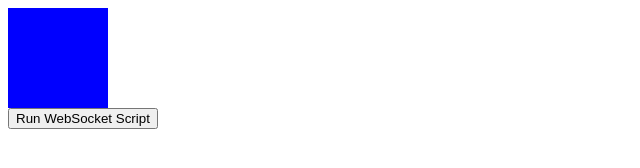
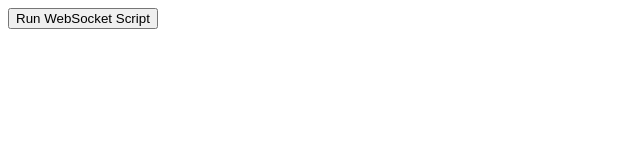
Before and after one commit to ivkalita/web-game, a plain HTML site: page web/index.html in a window 1280 px wide. Shown: the whole page, without its empty margins (0-640 px from the left). Drawn offline with Linux system fonts and the light colour scheme.

Commit message:
Remove style.css and test-block

```diff
--- a/web/assets/css/style.css
+++ /dev/null
@@ -1,6 +0,0 @@
-.test-block {
-	display: block;
-	background-color: blue;
-	width: 100px;
-	height: 100px;
-}
--- a/web/index.html
+++ b/web/index.html
@@ -3,11 +3,9 @@
 <head>
     <meta charset="UTF-8">
     <title>Websocket test page</title>
-    <link rel="stylesheet" type="text/css" href="assets/css/style.css"/>
     <script type="text/javascript" src="assets/js/script.js"></script>
 </head>
 <body>
-    <div class="test-block"></div>
     <form><input type="button" onclick="WebSocketTest()" value="Run WebSocket Script"></form>
 </body>
 </html>
```
Also changed, not shown: views/header.html (+0 -1 lines), views/index.html (+0 -1 lines).
